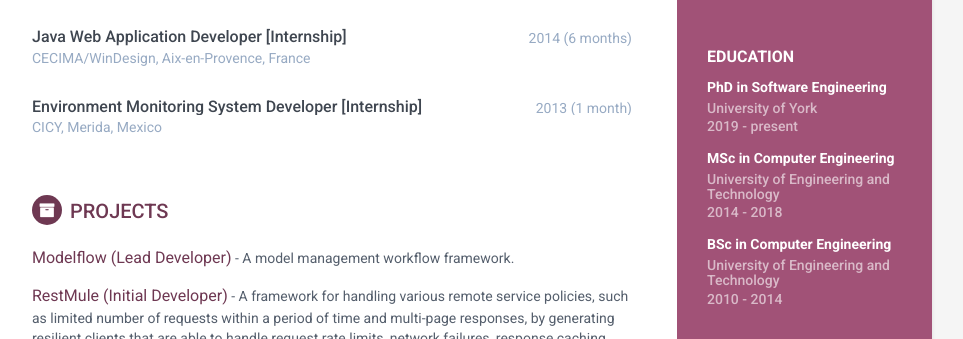
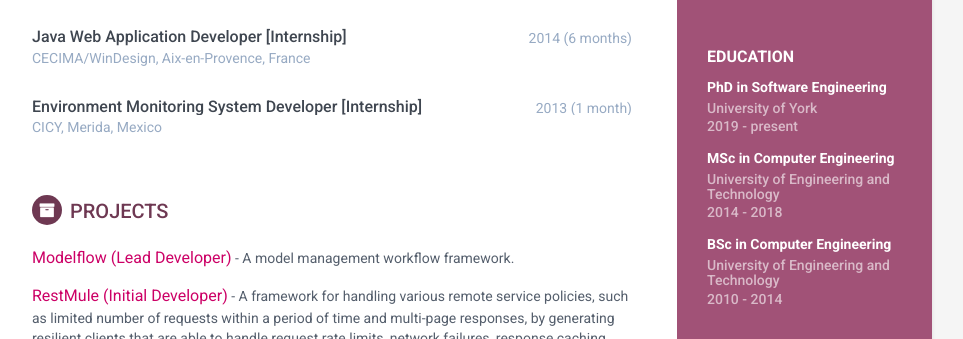
Before and after one commit to quratulain-ali/previous-website, a plain HTML site: page index.html in a window 1280 px wide. Shown: the part 461-800 px from the top of the page, without its empty margins (188-1151 px from the left). Drawn offline with Linux system fonts and the light colour scheme.

Commit message:
Update styles-4.css

```diff
--- a/assets/css/styles-4.css
+++ b/assets/css/styles-4.css
@@ -26,7 +26,7 @@ h6 {
   font-weight: 700;
 }
 a {
-  color: #6e3852;
+  color: #cc0066;
   -webkit-transition: all 0.4s ease-in-out;
   -moz-transition: all 0.4s ease-in-out;
   -ms-transition: all 0.4s ease-in-out;
```
